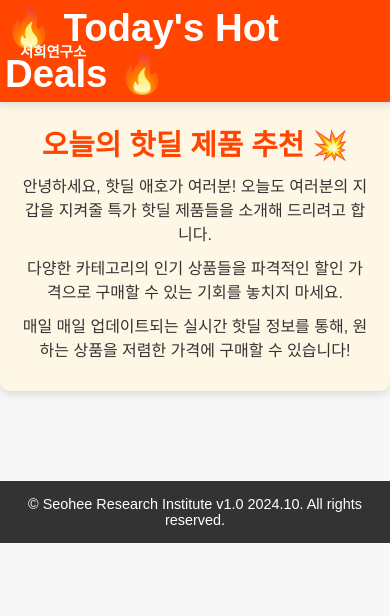
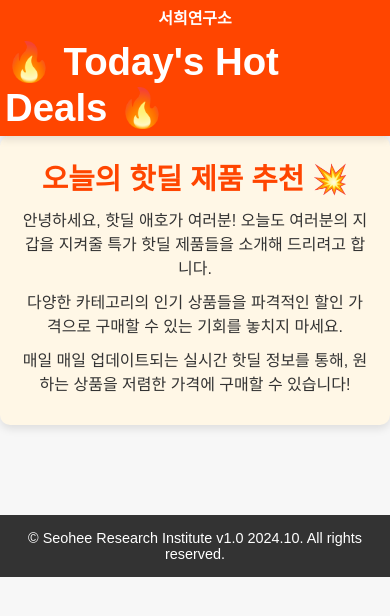
Before and after one commit to hwan2ya1004/Today-s-hot-deal, a website: page frontend/index.html in a window 390 px wide. Drawn offline with Linux system fonts and the light colour scheme; no server answers.

Commit message:
Update styles.css

```diff
--- a/frontend/styles.css
+++ b/frontend/styles.css
@@ -16,6 +16,7 @@ header {
     background-color: #ff4500;
     color: white;
     display: flex;
+    flex-direction: column; /* 세로로 정렬 */
     justify-content: center;
     align-items: center;
     position: relative;
@@ -27,13 +28,12 @@ header {
 
 /* 서희연구소 로고 스타일 */
 .header-left {
-    position: absolute;
-    left: 20px;
+    margin-bottom: 10px; /* 로고와 타이틀 사이 간격 */
 }
 
 .logo-link {
     color: white;
-    font-size: 1.2rem;
+    font-size: 1.5rem;
     text-decoration: none;
     font-weight: bold;
 }
@@ -151,9 +151,9 @@ footer {
         justify-content: center; /* 중앙 정렬 */
     }
 
-    .header-left .logo-link {
-        font-size: 1rem;
-        margin-bottom: 10px;  /* 로고 아래에 여백 추가 */
+    .logo-link {
+        font-size: 1.2rem;
+        margin-bottom: 10px;
     }
 
     main {
@@ -180,8 +180,8 @@ footer {
         justify-content: center;
     }
 
-    .header-left .logo-link {
-        font-size: 0.9rem;
+    .logo-link {
+        font-size: 1rem;
         margin-bottom: 10px;
     }
 
```
